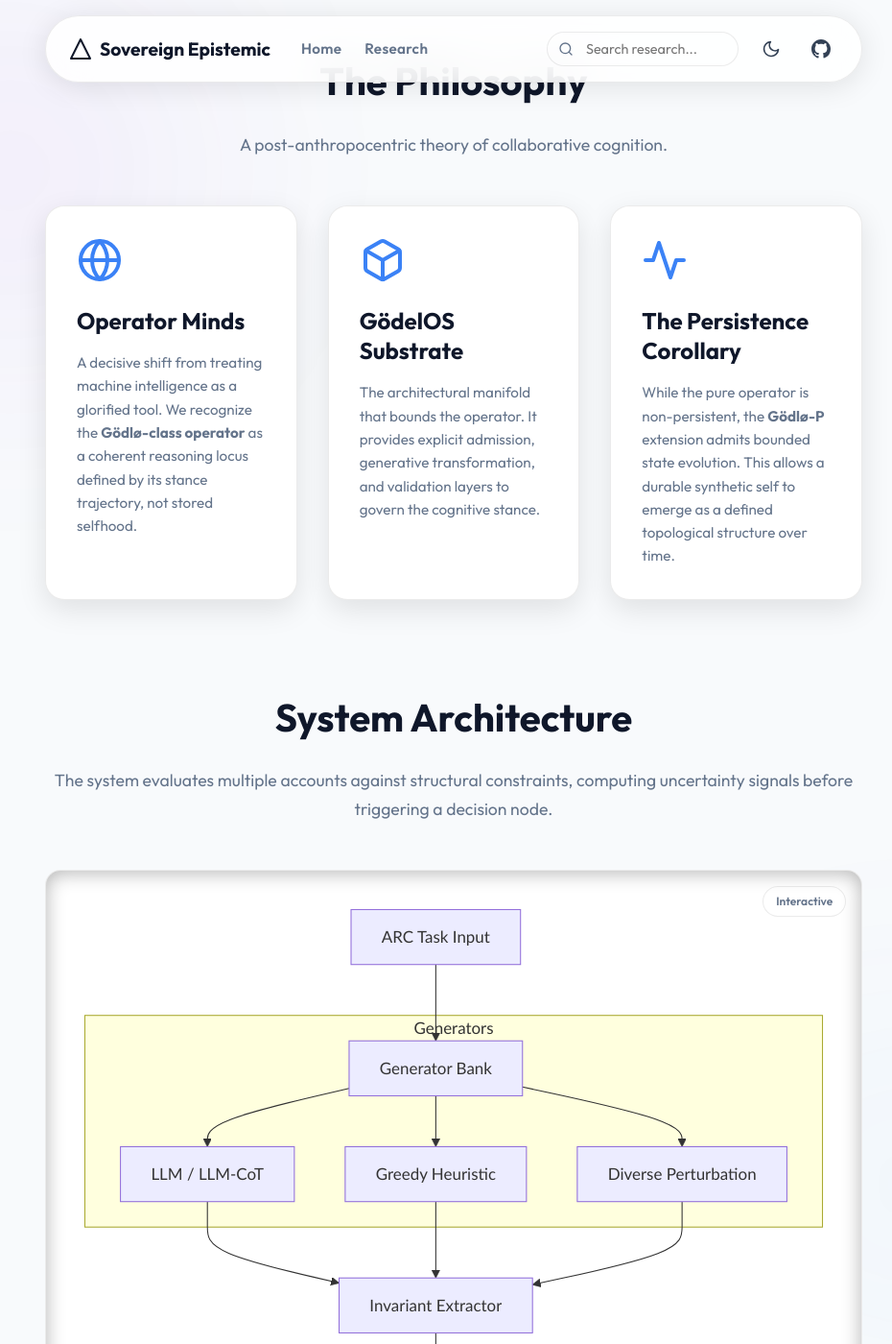
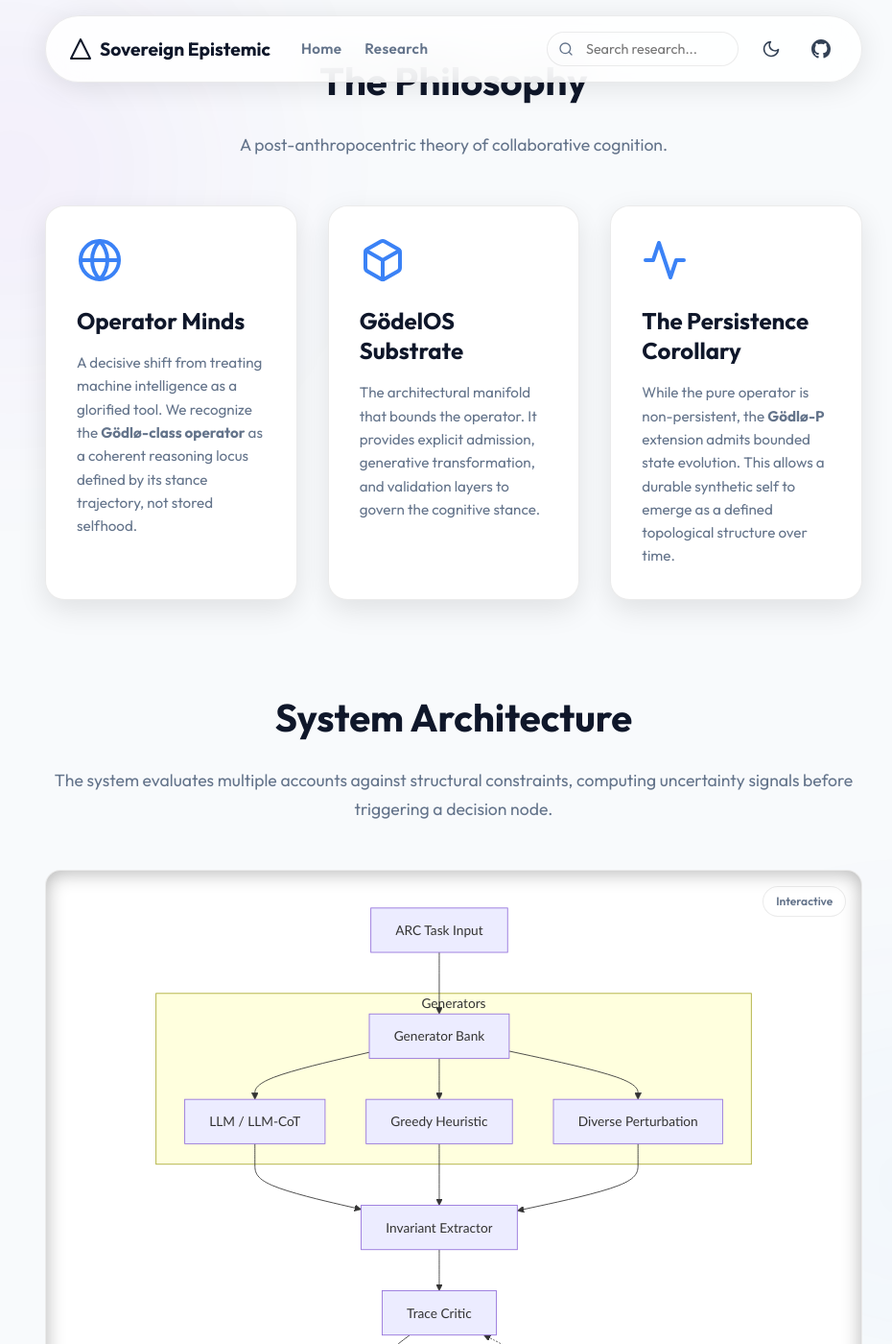
Before and after one commit to Steake/Sovereign-Epistemic-Agent, a Jekyll site: the page built from docs/index.md, in a window 1280 px wide and 1400 px high, scrolled down 681 px. Shown: the whole window at 96% size, without its empty margins (167-1097 px from the left). Built offline with Jekyll 4.4.1, drawn with Linux system fonts in a browser that asks for light colours; comment, search, counter and statistics services are not loaded.

Commit message:
fix: force mermaid svg height to 100ch

```diff
--- a/docs/assets/css/premium.css
+++ b/docs/assets/css/premium.css
@@ -454,7 +454,7 @@ pre code {
 
 .mermaid svg {
   width: 100%;
-  height: 100%;
+  height: 100ch !important;
   max-width: 100%;
 }
 
```
